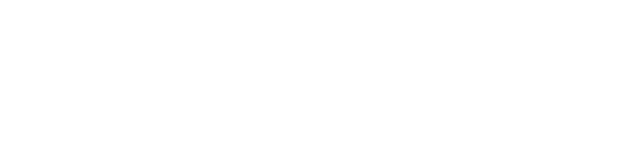
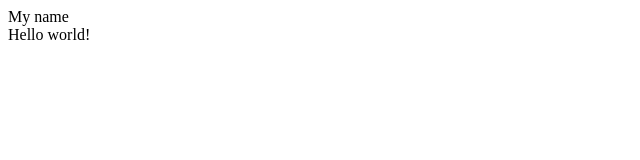
Before and after one commit to SilverumOlv/rsschool-cv, a plain HTML site: page index.html in a window 1280 px wide. Shown: the whole page, without its empty margins (0-640 px from the left). Drawn offline with Linux system fonts and the light colour scheme.

Commit message:
docs: update html file

```diff
--- a/index.html
+++ b/index.html
@@ -3,5 +3,12 @@
 <html lang="en">
     <head>
         <meta charset="utf-8">
+        <title>rsschool-cv</title>
     </head>
+    <body>
+        <header class="header">My name</header>
+        <main>
+            <div class="container">Hello world!</div>
+        </main>
+    </body>
 </html>
```
